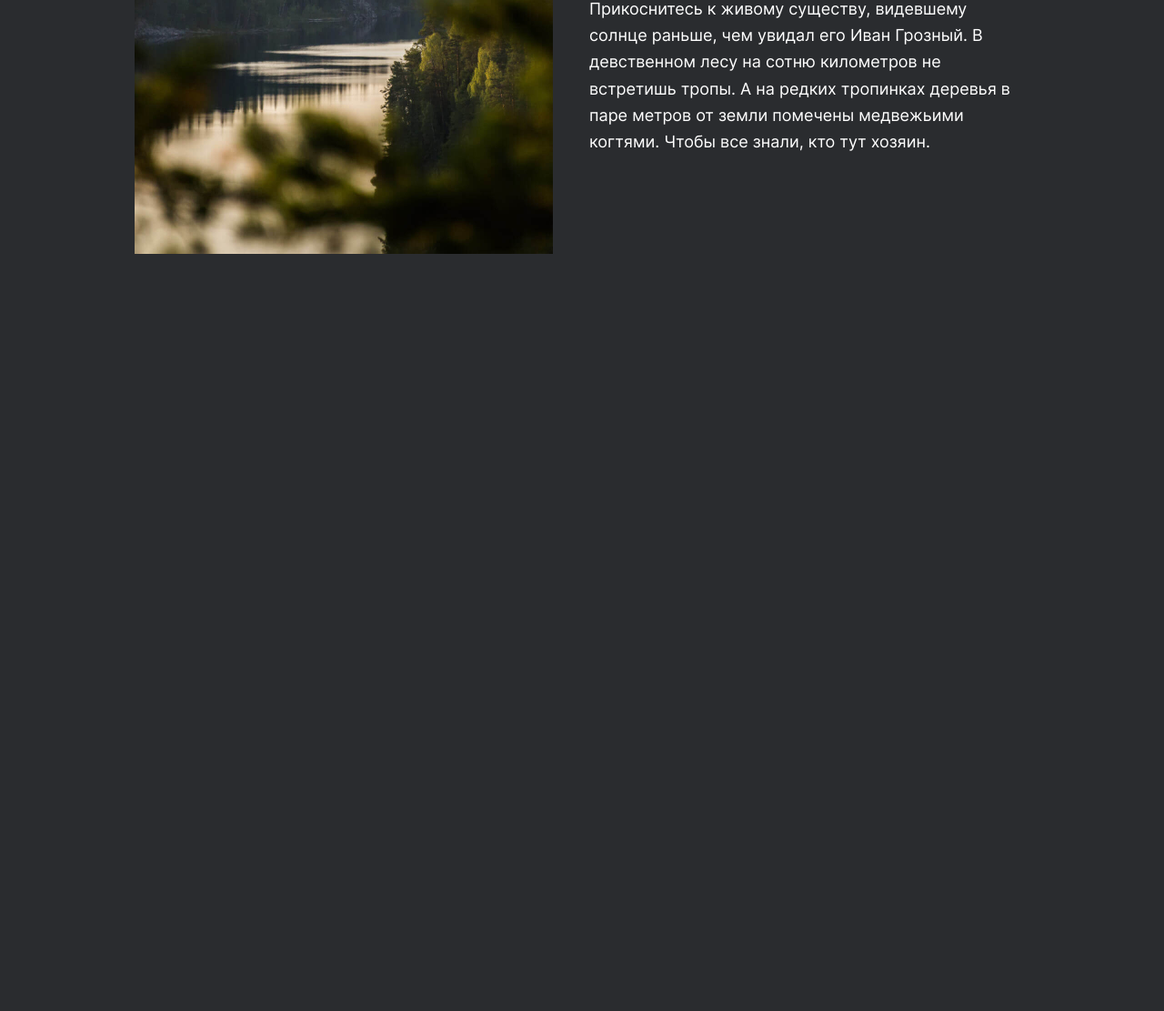
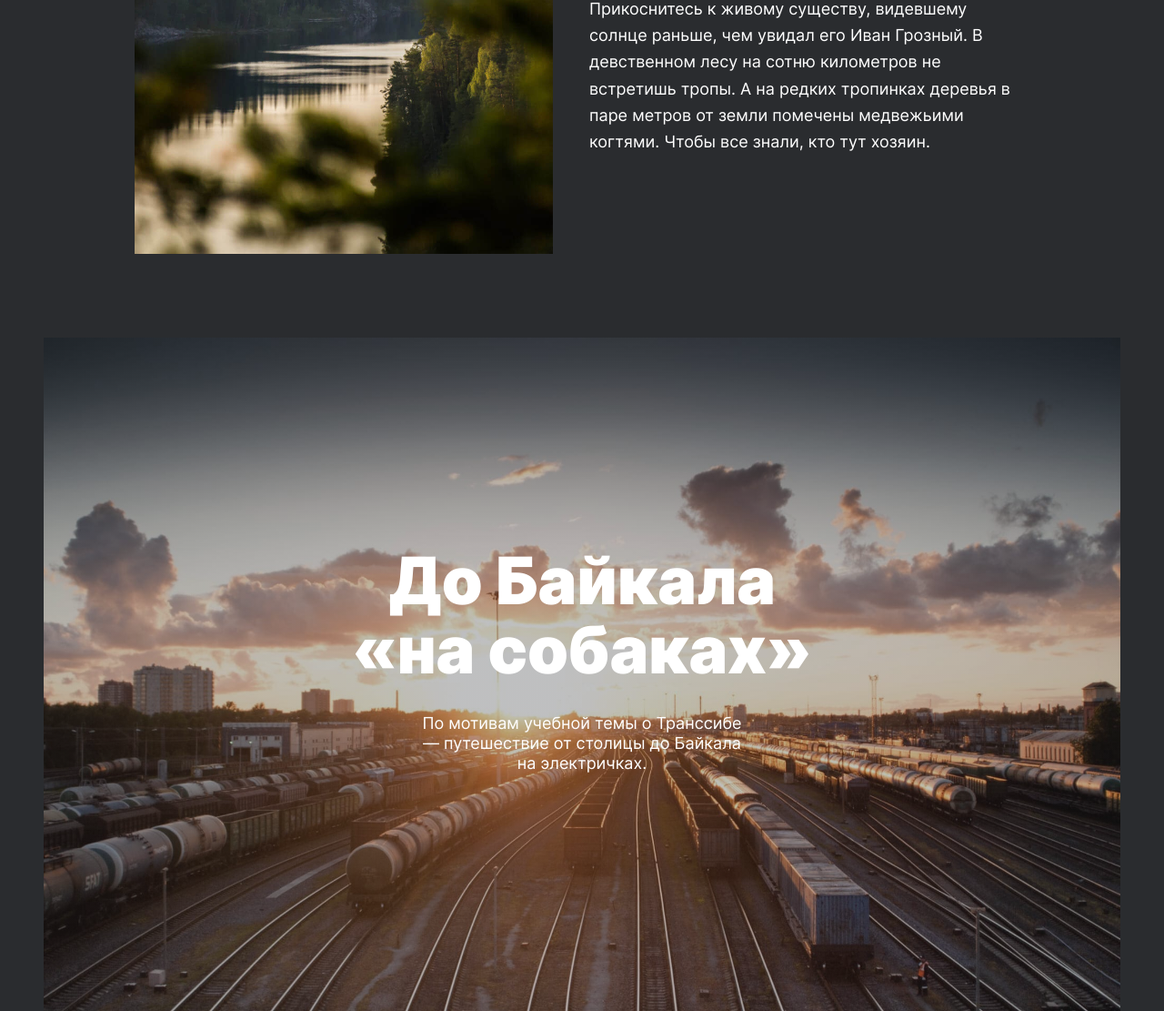
Before and after one commit to SergeyMelih/russian-travel, a plain HTML site: page index.html in a window 1280 px wide. Shown: the part 5639-6750 px from the top of the page at 91% size. Before the commit the page ends 5998 px from the top, so only its background shows below. Drawn offline with Linux system fonts and the light colour scheme.

Commit message:
верстка блока cover

```diff
--- /dev/null
+++ b/blocks/cover/__link/cover__link.css
@@ -0,0 +1,19 @@
+.cover__link {
+  text-decoration: none;
+  display: flex;
+  flex-direction: column;
+  justify-content: center;
+  align-items: center;
+  min-height: 740px;
+  background-image: linear-gradient(rgba(42, 44, 47, 0.3), rgba(42, 44, 47, 0.3)), url(../../../images/cover-trains.jpg);
+  background-position: center center;
+  background-repeat: no-repeat;
+  background-size: cover;
+  transition: opacity .3s linear;
+  opacity: 1;
+}
+
+.cover__link:hover {
+  background-color: #2A2C2F;
+  opacity: 0.8;
+}
--- /dev/null
+++ b/blocks/cover/__subtitle/cover__subtitle.css
@@ -0,0 +1,12 @@
+.cover__subtitle {
+  margin: 32px auto;
+  max-width: 360px;
+  text-align: center;
+  font-family: 'Inter-Regular';
+  font-weight: 400;
+  font-size: 18px;
+  line-height: 22px;
+  color: #ffffff;
+  position: relative;
+  z-index: 1;
+}
--- /dev/null
+++ b/blocks/cover/__title/cover__title.css
@@ -0,0 +1,10 @@
+.cover__title {
+  max-width: 560px;
+  margin: 0 auto;
+  text-align: center;
+  font-family: 'Inter-Black';
+  font-weight: 900;
+  font-size: 72px;
+  line-height: 76px;
+  color: #ffffff;
+}
--- /dev/null
+++ b/blocks/cover/cover.css
@@ -0,0 +1,5 @@
+.cover {
+  max-width: 1184px;
+  margin: 0 auto;
+  margin-top: 92px;
+}
--- a/index.html
+++ b/index.html
@@ -1,8 +1,7 @@
 <!DOCTYPE html>
-<html lang="en">
+<html lang="ru">
 <head>
     <meta charset="UTF-8">
-    <meta http-equiv="X-UA-Compatible" content="IE=edge">
     <meta name="viewport" content="width=device-width, initial-scale=1.0">
     <link rel="stylesheet" href="pages/index.css">
     <title>Путешествия по России</title>
@@ -133,6 +132,12 @@
                 </div>
             </div>
         </section>
+        <section class="cover">
+            <a href="https://stampsy.com/na-elektrichkakh-do-baikala" target="_blank" class="cover__link">
+                <h3 class="cover__title">До Байкала «на собаках»</h3>
+                <p class="cover__subtitle">По мотивам учебной темы о Транссибе — путешествие от столицы до Байкала на электричках.</p>
+            </a>
+        </section>
     </main>
 </body>
 </html>
--- a/pages/index.css
+++ b/pages/index.css
@@ -32,6 +32,11 @@
 @import url(../blocks/place/__link/place__link.css);
 @import url(../blocks/place/__paragraph/place__paragraph.css);
 
+@import url(../blocks/cover/cover.css);
+@import url(../blocks/cover/__title/cover__title.css);
+@import url(../blocks/cover/__subtitle/cover__subtitle.css);
+@import url(../blocks/cover/__link/cover__link.css);
+
 
 
 
```
